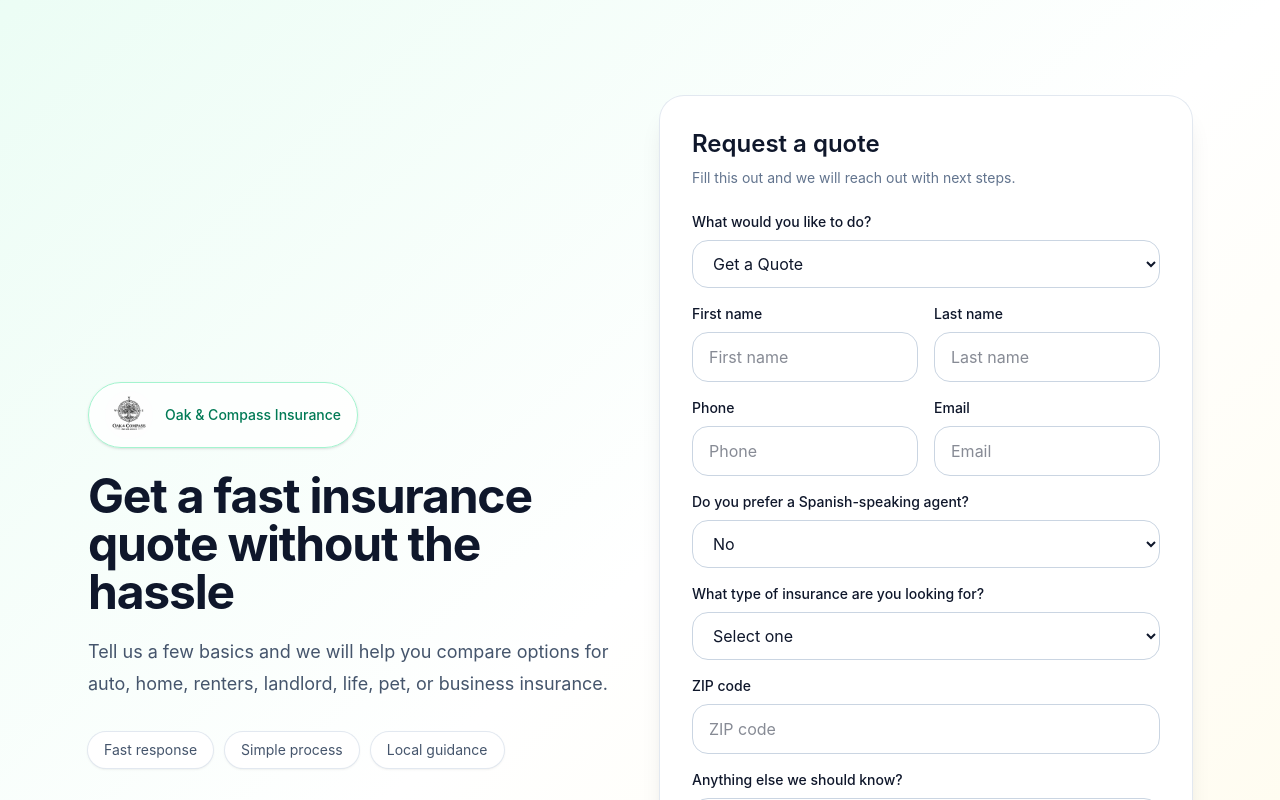
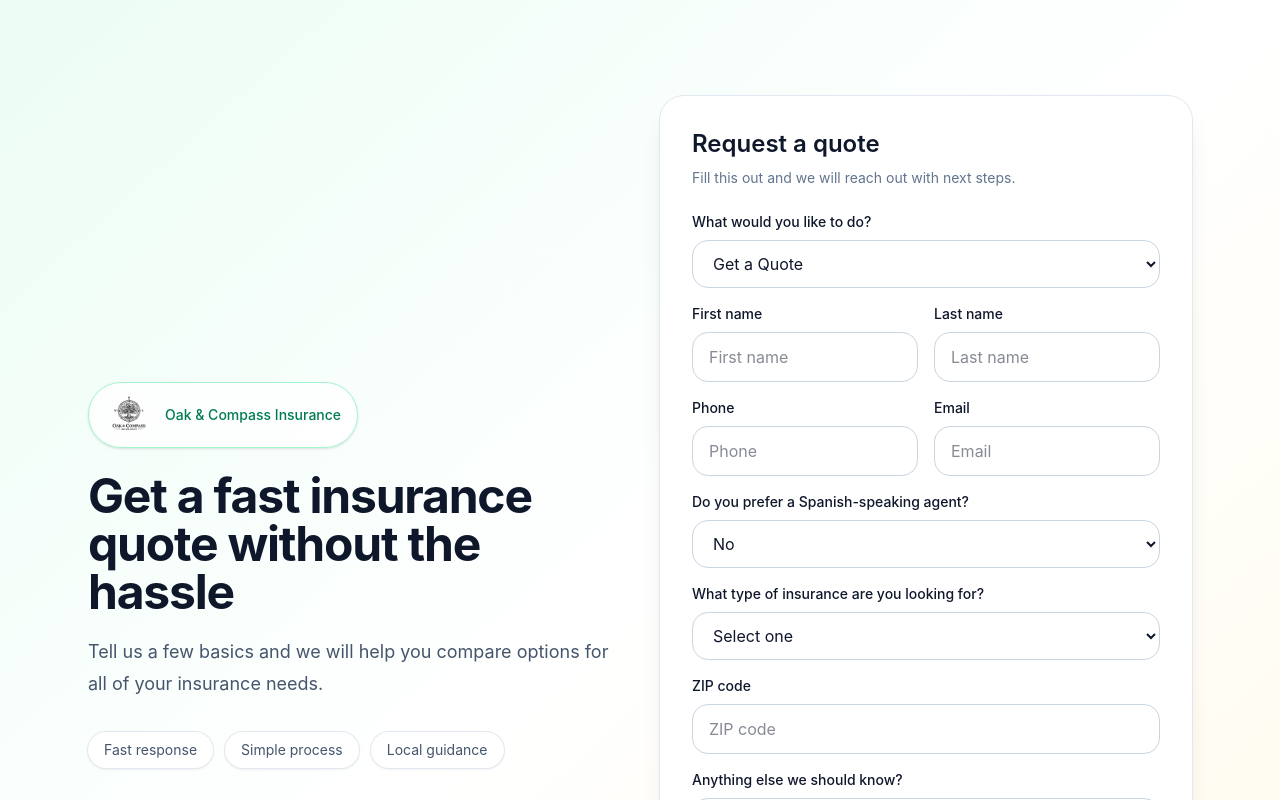
Before and after one commit to kamden-svg/oak-compass-site, a React (Vite) app: page / in a window 1280 px wide. Shown: the top 800 px of the page. Built offline with nearby package versions, Linux system fonts and the light colour scheme.

Commit message:
fixed header

```diff
--- a/src/App.jsx
+++ b/src/App.jsx
@@ -53,7 +53,7 @@ const COPY = {
     badge: "Oak & Compass Insurance",
     headline: "Get a fast insurance quote without the hassle",
     subheadline:
-      "Tell us a few basics and we will help you compare options for auto, home, renters, landlord, life, pet, or business insurance.",
+      "Tell us a few basics and we will help you compare options for all of your insurance needs.",
     fastResponse: "Fast response",
     simpleProcess: "Simple process",
     localGuidance: "Local guidance",
```
